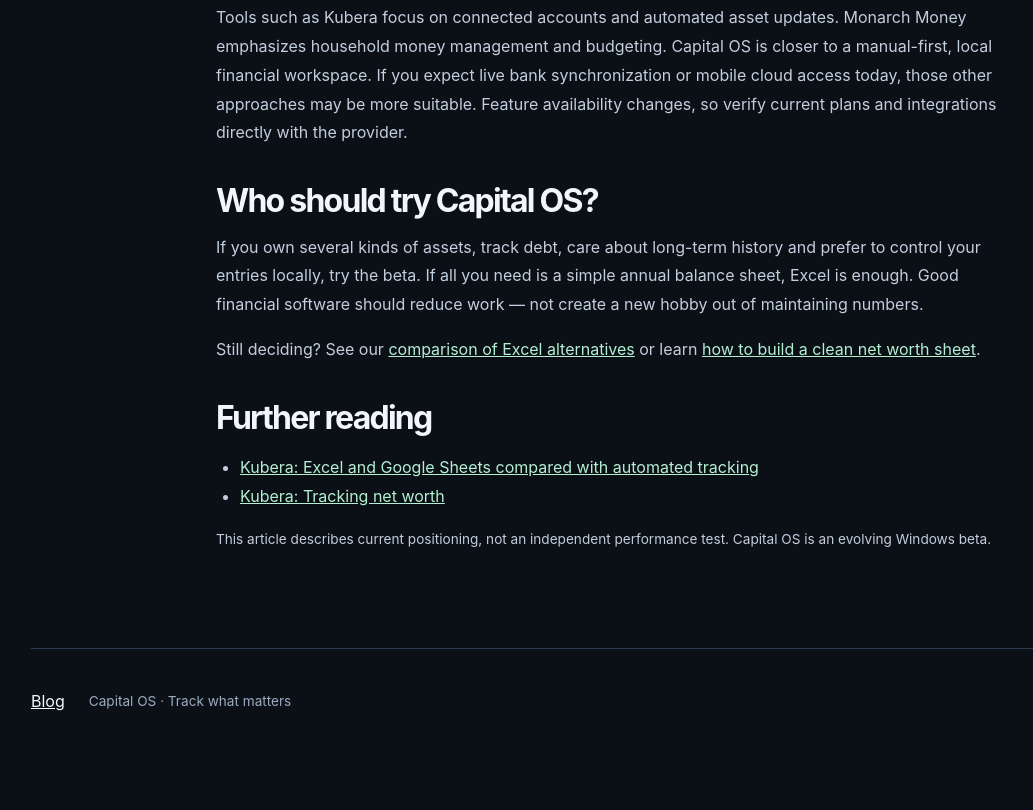
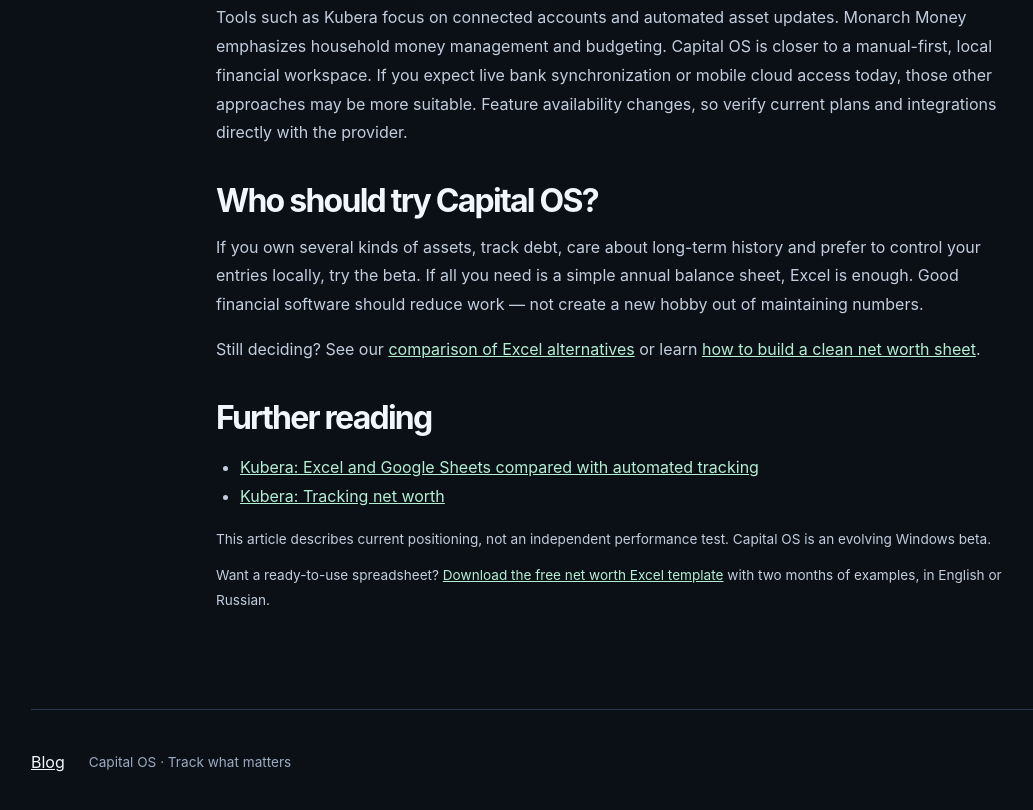
Before and after one commit to hesouam999-source/capital-os-website, a plain HTML site: page blog/capital-os-vs-excel-net-worth-tracker/index.html in a window 1280 px wide. Shown: the part 2854-3664 px from the top of the page, without its empty margins (29-1062 px from the left). Before the commit the page ends 3607 px from the top, so only its background shows below. Drawn offline with Linux system fonts and the light colour scheme.

Commit message:
SEO: interlink Excel guides with downloadable tracker (EN/RU)

```diff
--- a/blog/capital-os-vs-excel-net-worth-tracker/index.html
+++ b/blog/capital-os-vs-excel-net-worth-tracker/index.html
@@ -31,7 +31,7 @@
 <p>If you own several kinds of assets, track debt, care about long-term history and prefer to control your entries locally, try the beta. If all you need is a simple annual balance sheet, Excel is enough. Good financial software should reduce work — not create a new hobby out of maintaining numbers.</p>
 <p>Still deciding? See our <a href="../best-excel-alternatives-net-worth/">comparison of Excel alternatives</a> or learn <a href="../how-to-track-net-worth-in-excel/">how to build a clean net worth sheet</a>.</p>
 <h2>Further reading</h2><ul><li><a href="https://www.kubera.com/blog/using-excel-or-google-sheets-for-tracking-net-worth">Kubera: Excel and Google Sheets compared with automated tracking</a></li><li><a href="https://www.kubera.com/blog/tracking-net-worth">Kubera: Tracking net worth</a></li></ul>
-<p class="blog-meta">This article describes current positioning, not an independent performance test. Capital OS is an evolving Windows beta.</p></article><article data-lang-content="ru"><p class="eyebrow">ИНСТРУКЦИЯ CAPITAL OS · СРАВНЕНИЕ С EXCEL</p><h1>Capital OS или Excel: как удобнее вести учёт капитала</h1><p class="blog-meta">22 октября 2026 · Capital OS · 8 минут</p>
+<p class="blog-meta">This article describes current positioning, not an independent performance test. Capital OS is an evolving Windows beta.</p> <p class="blog-meta">Want a ready-to-use spreadsheet? <a href="../free-net-worth-excel-template/">Download the free net worth Excel template</a> with two months of examples, in English or Russian.</p></article><article data-lang-content="ru"><p class="eyebrow">ИНСТРУКЦИЯ CAPITAL OS · СРАВНЕНИЕ С EXCEL</p><h1>Capital OS или Excel: как удобнее вести учёт капитала</h1><p class="blog-meta">22 октября 2026 · Capital OS · 8 минут</p>
 <p>Excel — вовсе не плохая программа. Часто с него и начинается учёт денег: добавил банковский счёт, машину, ипотеку, потом график, историю по месяцам и курсы валют. В какой-то момент понимаешь, что вместо учёта капитала постоянно обслуживаешь собственную таблицу.</p>
 <p>Capital OS устроена иначе. Вместо строк и ячеек — отдельные объекты, а вместо перезаписи старых сумм — снимки капитала на конкретные даты.</p>
 <h2>В чём разница</h2><table class="comparison"><thead><tr><th>Задача</th><th>Excel</th><th>Capital OS (бета Windows)</th></tr></thead><tbody><tr><td>Счёт, авто, квартира, долг</td><td>Строки и формулы</td><td>Отдельные объекты</td></tr><tr><td>Подсчёт капитала</td><td>Нужно настроить формулы</td><td>Сводная стоимость активов и обязательств</td></tr><tr><td>История</td><td>Хранить столбцы по месяцам</td><td>Снимки на даты</td></tr><tr><td>Разные валюты</td><td>Настроить свои курсы</td><td>Валюта объекта и курсы для снимков</td></tr><tr><td>Интерфейс</td><td>Свобода таблиц почти без ограничений</td><td>Настройка рабочего пространства виджетами</td></tr><tr><td>Автозагрузка из банков</td><td>Возможна через дополнения</td><td>В текущей бете универсальной синхронизации нет</td></tr></tbody></table>
@@ -50,4 +50,4 @@
 <p>Проверьте на своих данных: засеките, сколько уходит на обновление пяти счетов, добавление одного долга и просмотр истории за полгода в Excel и Capital OS. Не забывайте учитывать время первоначальной настройки.</p>
 <h2>В чём другие приложения сильнее</h2><p>Kubera делает упор на подключение финансовых счетов и автоматическое обновление активов. Monarch Money больше ориентирован на семейные расходы и бюджет. Capital OS пока строится вокруг ручного локального учёта и настраиваемого рабочего пространства. Кому важны банковская синхронизация и облачный доступ с телефона, стоит учитывать это различие.</p>
 <h2>Кому это пригодится</h2><p>Если у вас несколько видов активов, долги, разные валюты и многолетняя история, попробуйте Capital OS. Если раз в год надо записать баланс трёх счетов, Excel вполне справится. Нормальная программа должна экономить время, а не усложнять жизнь.</p>
-<p>Читайте также: <a href="../best-excel-alternatives-net-worth/">альтернативы Excel</a> и <a href="../how-to-track-net-worth-in-excel/">как правильно вести капитал в таблице</a>.</p><p class="blog-meta">Это сравнение возможностей, а не независимое тестирование скорости. Capital OS продолжает развиваться.</p></article></main><footer class="site-footer"><a href="../">Blog</a><p>Capital OS · Track what matters</p></footer></body></html>
+<p>Читайте также: <a href="../best-excel-alternatives-net-worth/">альтернативы Excel</a> и <a href="../how-to-track-net-worth-in-excel/">как правильно вести капитал в таблице</a>.</p><p class="blog-meta">Это сравнение возможностей, а не независимое тестирование скорости. Capital OS продолжает развиваться.</p> <p class="blog-meta">Нужна готовая таблица? <a href="../free-net-worth-excel-template/">Скачайте бесплатный Excel-шаблон учёта капитала</a> с примерами за два месяца на русском или английском.</p></article></main><footer class="site-footer"><a href="../">Blog</a><p>Capital OS · Track what matters</p></footer></body></html>
```
